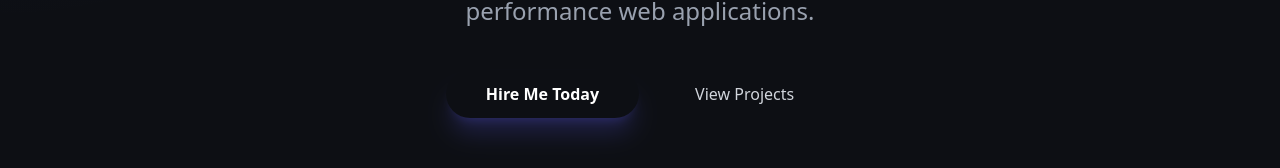
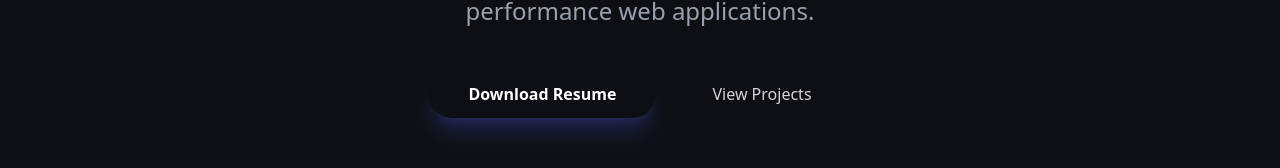
Before and after one commit to developersaima/saima-akter-portfolio, a Next.js app: page / in a window 1280 px wide. Shown: the part 451-619 px from the top of the page. Built offline with nearby package versions, Linux system fonts and the light colour scheme.

Commit message:
Updated button link to download resume instead of hiring prompt

```diff
--- a/components/Hero.jsx
+++ b/components/Hero.jsx
@@ -43,8 +43,8 @@ export default function Hero() {
           transition={{ duration: 0.6, delay: 0.2 }}
           className="flex flex-col sm:flex-row items-center justify-center gap-4 mb-16"
         >
-          <a href="#contact" className="btn btn-primary rounded-full px-10 py-3 shadow-xl shadow-indigo-500/20 text-white font-bold w-full sm:w-auto h-auto text-base">
-            Hire Me Today
+          <a href="/saima-resume.pdf" download className="btn btn-primary rounded-full px-10 py-3 shadow-xl shadow-indigo-500/20 text-white font-bold w-full sm:w-auto h-auto text-base">
+            Download Resume
           </a>
           <a href="#projects" className="btn btn-outline rounded-full px-10 py-3 hover:bg-white/5 w-full sm:w-auto text-gray-300 h-auto text-base">
             View Projects
```
